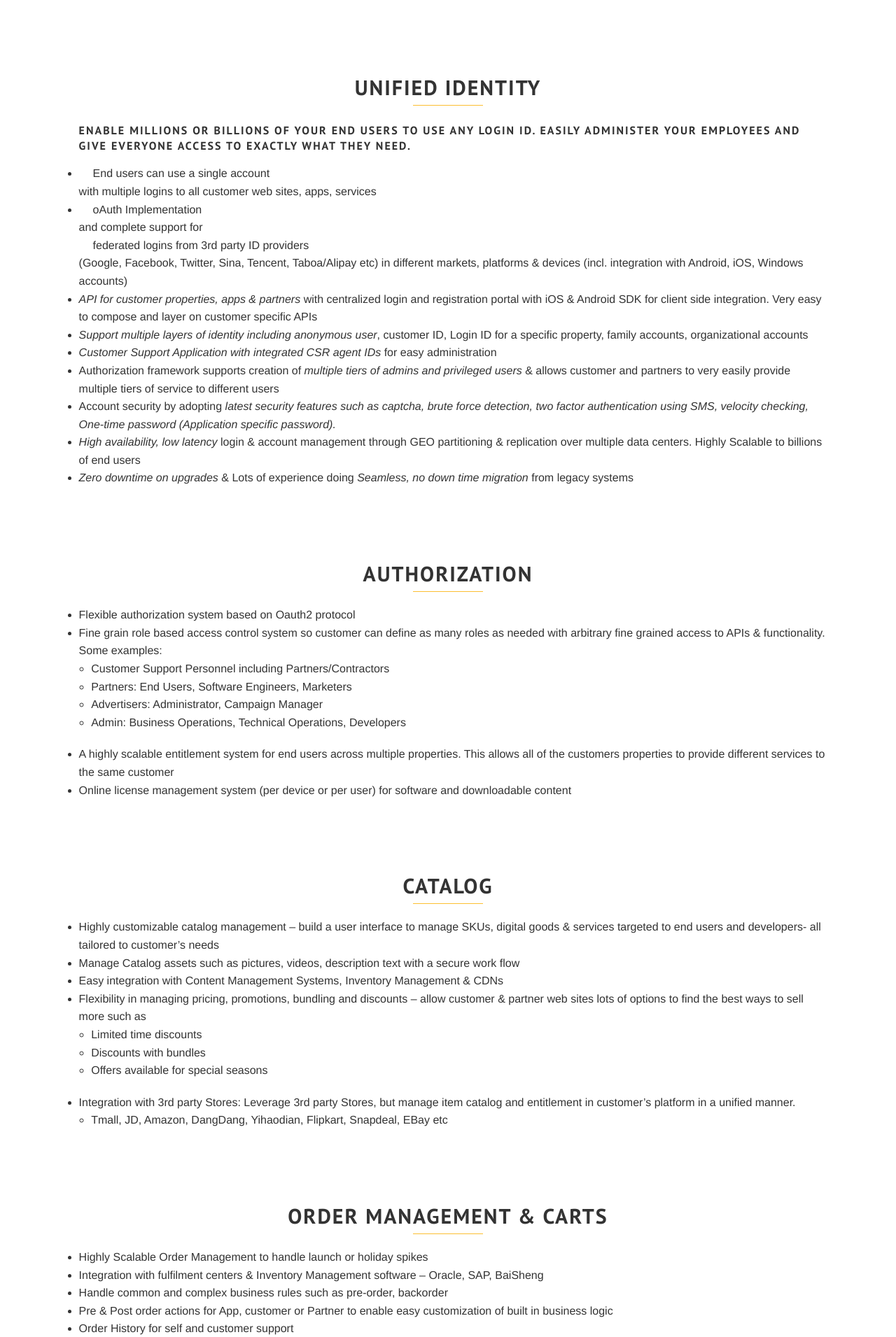
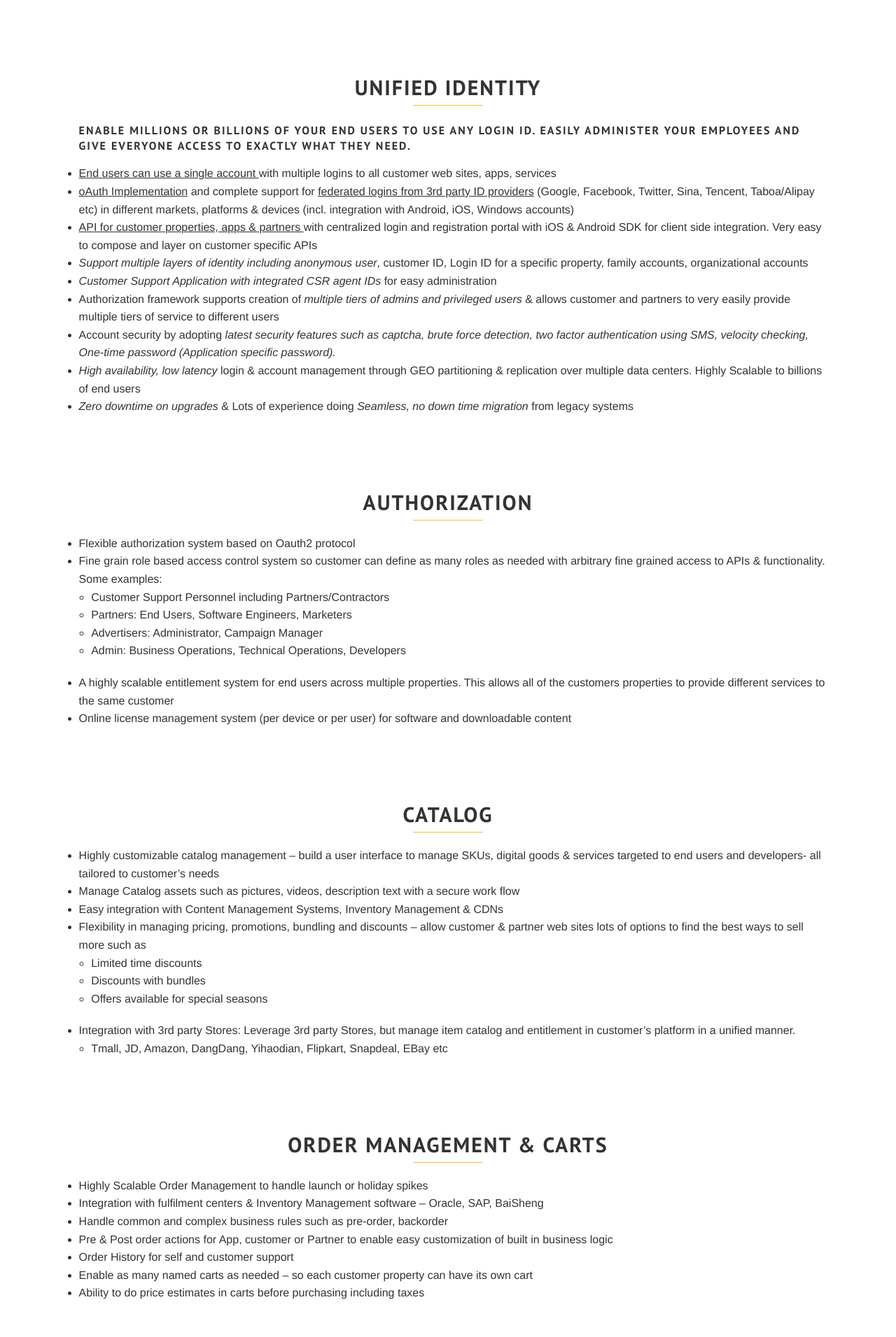
Before and after one commit to jrgallelli/jrgallelli.github.io, a Jekyll site: the page built from services.html, in a window 1280 px wide. Shown: the part 859-2770 px from the top of the page at 70% size. Built offline with Jekyll 4.4.1, drawn with Linux system fonts in a browser that asks for light colours; some web fonts are replaced; Markdown is read by kramdown in place of the engine named in the settings.

```diff
--- a/services.html
+++ b/services.html
@@ -20,9 +20,9 @@ section_id: services
 
 <ul>
 <H4>Enable millions or billions of your end users to use any login ID. Easily administer your employees and give everyone access to exactly what they need.</H4>
- <li><ul>End users can use a single account </ul> with multiple logins to all customer web sites, apps, services </li>
- <li><ul>oAuth Implementation</ul> and complete support for <ul>federated logins from 3rd party ID providers</ul> (Google, Facebook, Twitter, Sina, Tencent, Taboa/Alipay etc) in different markets, platforms & devices (incl. integration with Android, iOS, Windows accounts)</li>
- <li><i> API for customer properties, apps & partners </i>with centralized login and registration portal with iOS & Android SDK for client side integration. Very easy to compose and layer on customer specific APIs</li>
+ <li><u>End users can use a single account </u> with multiple logins to all customer web sites, apps, services </li>
+ <li><u>oAuth Implementation</u> and complete support for <u>federated logins from 3rd party ID providers</u> (Google, Facebook, Twitter, Sina, Tencent, Taboa/Alipay etc) in different markets, platforms & devices (incl. integration with Android, iOS, Windows accounts)</li>
+ <li><u> API for customer properties, apps & partners </u>with centralized login and registration portal with iOS & Android SDK for client side integration. Very easy to compose and layer on customer specific APIs</li>
  <li><i>Support multiple layers of identity including anonymous user</i>, customer ID, Login ID for a specific property, family accounts, organizational accounts</li>
  <li><i>Customer Support Application with integrated CSR agent IDs</i> for easy administration</li>
  <li>Authorization framework supports creation of <i>multiple tiers of admins and privileged users</i> & allows customer and partners to very easily provide multiple tiers of service to different users</li>
```
